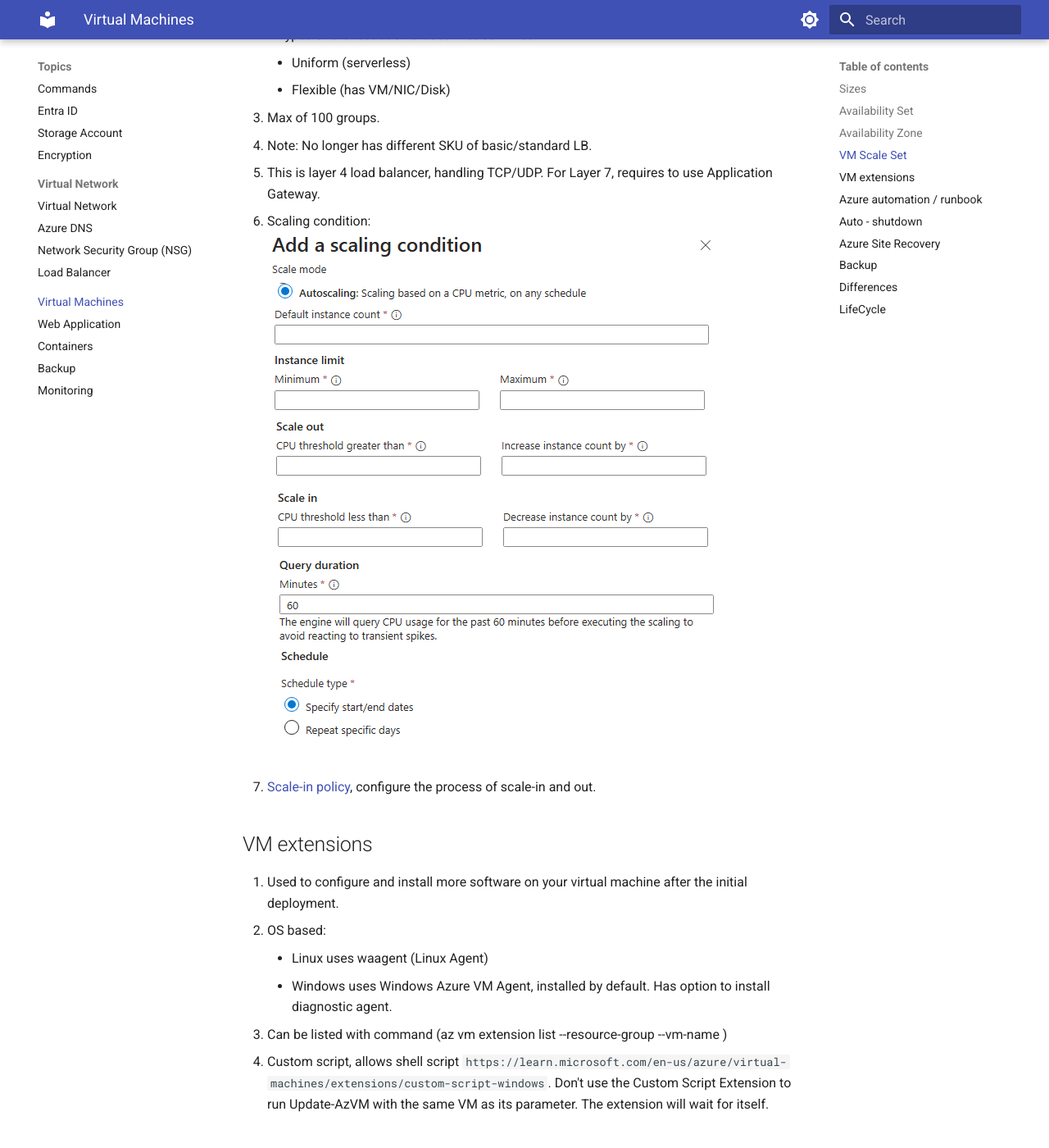
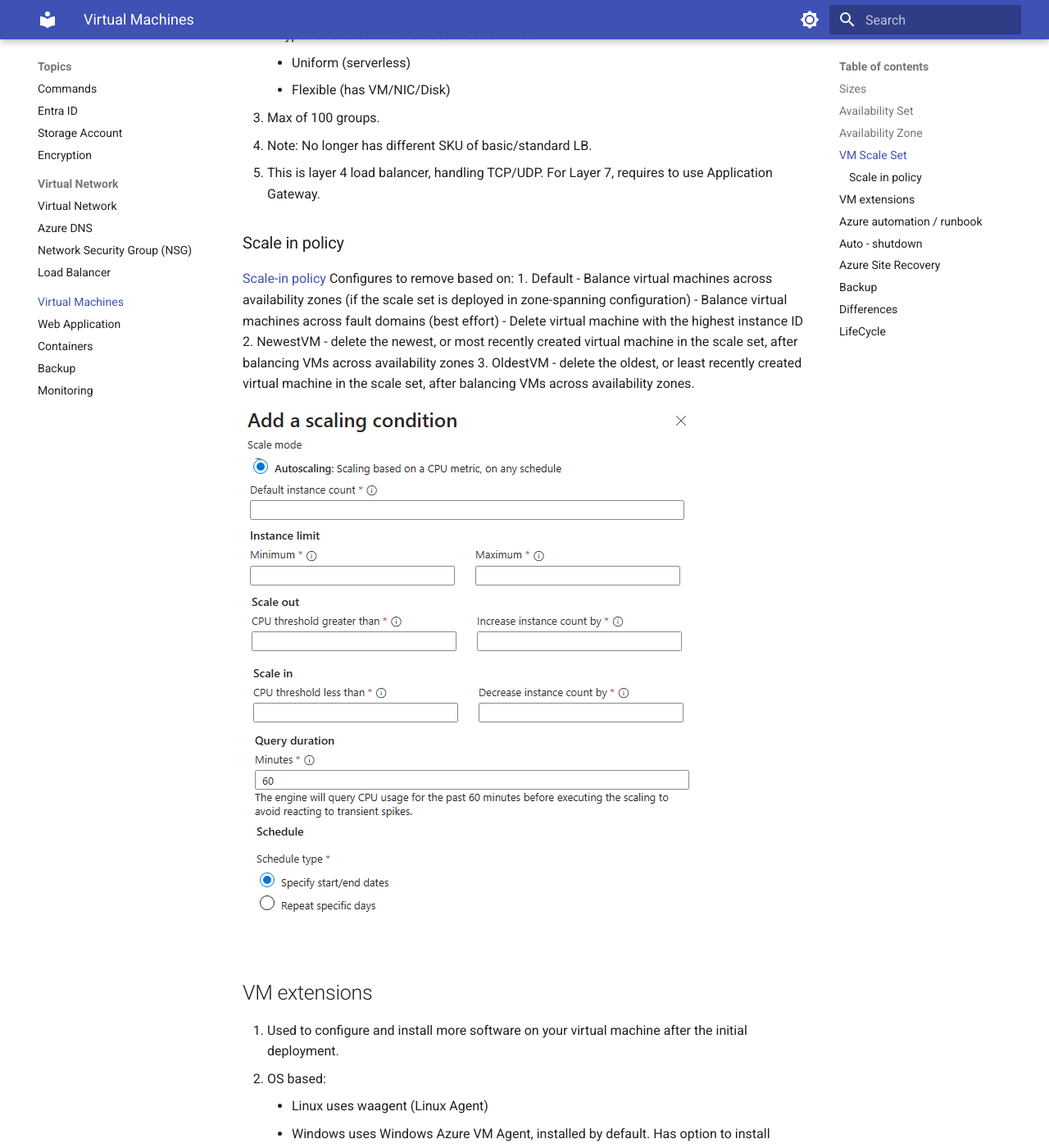
Before and after one commit to yoonghan/AZ-104-Azure-Administrator-Associate, an MkDocs documentation site: the page built from docs/Virtual-Machines.md, in a window 1280 px wide and 1400 px high, scrolled down 2665 px. Shown: the whole window at 82% size. Built offline with MkDocs 1.6.1 and Material for MkDocs 9.7.7, drawn with Linux system fonts in a browser that asks for light colours.

Commit message:
Refine scale in policy

```diff
--- a/docs/Virtual-Machines.md
+++ b/docs/Virtual-Machines.md
@@ -65,9 +65,18 @@
 3. Max of 100 groups.
 4. Note: No longer has different SKU of basic/standard LB.
 5. This is layer 4 load balancer, handling TCP/UDP. For Layer 7, requires to use Application Gateway.
-6. Scaling condition:
+
+### Scale in policy
+[Scale-in policy](https://learn.microsoft.com/en-us/azure/virtual-machine-scale-sets/virtual-machine-scale-sets-scale-in-policy)
+Configures to remove based on:
+1. Default
+    - Balance virtual machines across availability zones (if the scale set is deployed in zone-spanning configuration)
+    - Balance virtual machines across fault domains (best effort)
+    - Delete virtual machine with the highest instance ID
+2. NewestVM - delete the newest, or most recently created virtual machine in the scale set, after balancing VMs across availability zones
+3. OldestVM - delete the oldest, or least recently created virtual machine in the scale set, after balancing VMs across availability zones.
+
 ![Scaling condition](img/vmss_scaling.png)
-7. [Scale-in policy](https://learn.microsoft.com/en-us/azure/virtual-machine-scale-sets/virtual-machine-scale-sets-scale-in-policy), configure the process of scale-in and out.
 
 ## VM extensions
 1. Used to configure and install more software on your virtual machine after the initial deployment.
```
